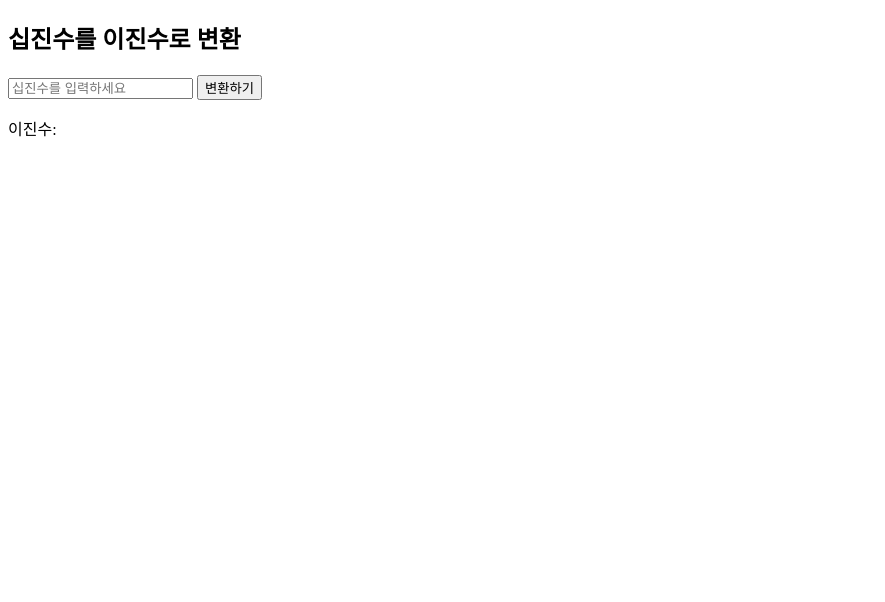
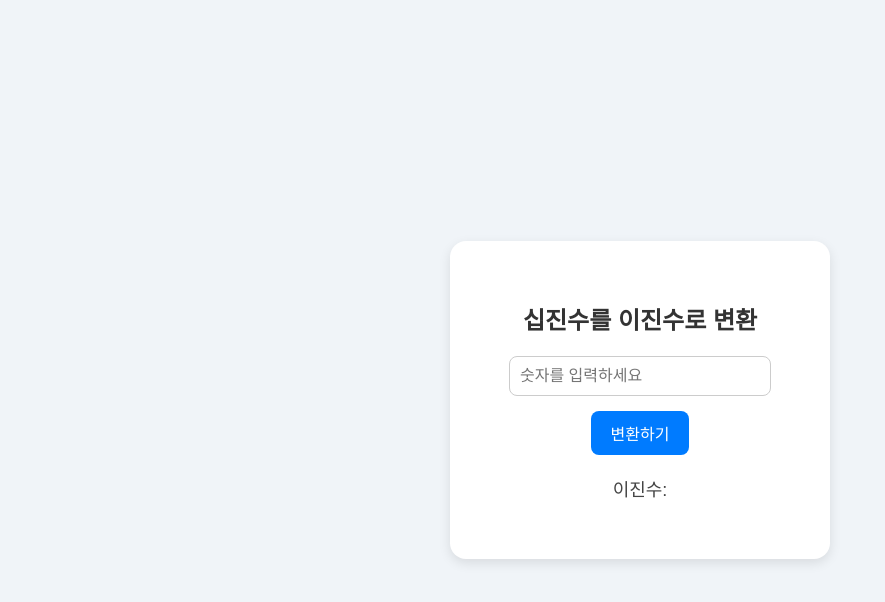
Before and after one commit to khrp/binary-converter, a plain HTML site: page index.html in a window 1280 px wide. Shown: the whole page, without its empty margins (0-885 px from the left). Drawn offline with Linux system fonts and the light colour scheme.

Commit message:
Update index.html

```diff
--- a/index.html
+++ b/index.html
@@ -2,18 +2,76 @@
 <html>
 <head>
   <title>십진수 → 이진수 변환기</title>
+  <style>
+    body {
+      font-family: 'Arial', sans-serif;
+      background: #f0f4f8;
+      display: flex;
+      justify-content: center;
+      align-items: center;
+      height: 100vh;
+      margin: 0;
+    }
+    .container {
+      background: white;
+      padding: 40px;
+      border-radius: 16px;
+      box-shadow: 0 4px 12px rgba(0,0,0,0.1);
+      text-align: center;
+      width: 300px;
+    }
+    h2 {
+      color: #333;
+      margin-bottom: 20px;
+    }
+    input {
+      padding: 10px;
+      width: 80%;
+      font-size: 16px;
+      border: 1px solid #ccc;
+      border-radius: 8px;
+      margin-bottom: 15px;
+    }
+    button {
+      padding: 10px 20px;
+      font-size: 16px;
+      color: white;
+      background-color: #007bff;
+      border: none;
+      border-radius: 8px;
+      cursor: pointer;
+      transition: background-color 0.3s ease;
+    }
+    button:hover {
+      background-color: #0056b3;
+    }
+    #binaryResult {
+      margin-top: 20px;
+      font-size: 18px;
+      color: #444;
+    }
+  </style>
 </head>
 <body>
-  <h2>십진수를 이진수로 변환</h2>
-  <input type="number" id="decimalInput" placeholder="십진수를 입력하세요">
-  <button onclick="convertToBinary()">변환하기</button>
-  <p id="binaryResult">이진수: </p>
+  <div class="container">
+    <h2>십진수를 이진수로 변환</h2>
+    <input type="number" id="decimalInput" placeholder="숫자를 입력하세요" onkeydown="handleEnter(event)">
+    <br>
+    <button onclick="convertToBinary()">변환하기</button>
+    <p id="binaryResult">이진수: </p>
+  </div>
 
   <script>
     function convertToBinary() {
       const decimal = document.getElementById("decimalInput").value;
-      const binary = Number(decimal).toString(2); // 2진수로 변환
+      const binary = Number(decimal).toString(2);
       document.getElementById("binaryResult").innerText = "이진수: " + binary;
+    }
+
+    function handleEnter(event) {
+      if (event.key === "Enter") {
+        convertToBinary();
+      }
     }
   </script>
 </body>
```
